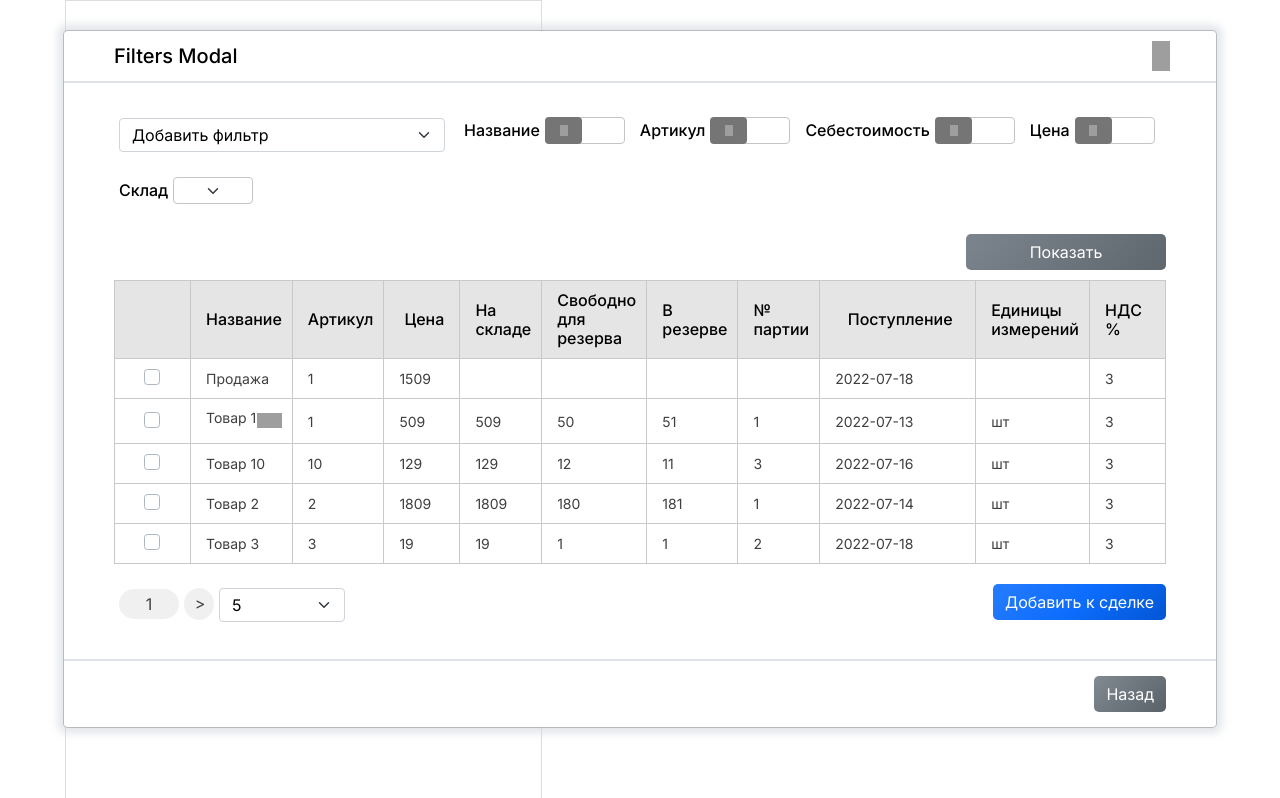
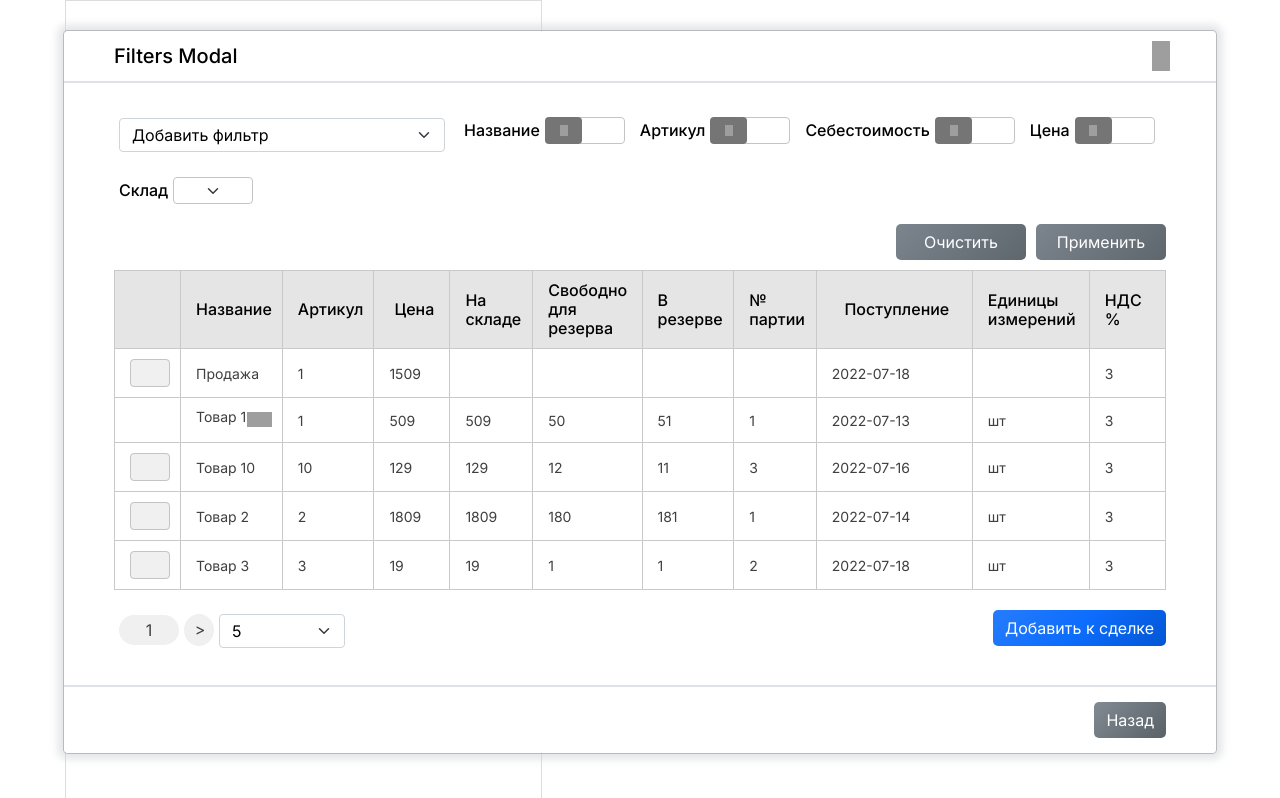
Before and after one commit to perfavore8/additing_product, a Vue app: page / in a window 1280 px wide. Both pictures are taken after a click on the button 505 px from the left and 70 px from the top of the page. Built offline with nearby package versions, Linux system fonts and the light colour scheme; grey boxes are pictures that could not be loaded.

Commit message:
some refactoring

```diff
--- a/src/app.scss
+++ b/src/app.scss
@@ -29,7 +29,7 @@
   @include font(400, 16px);
   outline: none;
   border-radius: 5px;
-  transition: background-color 0.15s ease-in-out, box-shadow 0.15s ease-in-out;
+  transition: all 0.15s ease-out;
 }
 .checkbox {
   position: absolute;
--- a/src/components/FiltersModal.vue
+++ b/src/components/FiltersModal.vue
@@ -16,9 +16,9 @@
             @add_filter="add_filter"
           />
         </keep-alive>
-        <span>{{ dont_show_filters }}</span>
         <div class="accept_btn">
-          <button @click="feelFilters()" class="accept">Показать</button>
+          <button @click="clean_filters()" class="btn1 btn">Очистить</button>
+          <button @click="feelFilters()" class="btn2 btn">Применить</button>
         </div>
         <main-grid
           class="main_grid"
@@ -63,8 +63,8 @@ export default {
     const accept = () => {
       let array = [];
       let array2 = [];
-      changeValue.value.forEach((val, idx) => {
-        if (val) {
+      countes.value.forEach((val, idx) => {
+        if (val != undefined && val != "") {
           array.push(data.value[idx]);
           array2.push(countes.value[idx]);
         }
@@ -113,13 +113,6 @@ export default {
       false,
     ];
 
-    const changeValue = ref([]);
-    const update_changeValue = (arr) => {
-      arr.forEach((val, idx) => {
-        changeValue.value[idx] = val;
-      });
-    };
-
     const feelFilters = () => {
       update_data();
       const arr = [0, 1];
@@ -156,7 +149,6 @@ export default {
       accept,
       data,
       collval,
-      update_changeValue,
       feelFilters,
       update_countes,
     };
@@ -241,13 +233,22 @@ export default {
       }
       .accept_btn {
         text-align: right;
-        .accept {
-          cursor: pointer;
-          padding: 6px 12px;
-          height: 36px;
-          width: 200px;
-          border: none;
-          color: #fff;
+        .btn1 {
+          width: 130px;
+          background: linear-gradient(
+            135deg,
+            hsl(208, 7%, 52%),
+            hsl(208, 7%, 46%),
+            hsl(206, 7%, 40%)
+          );
+        }
+        .btn1:hover {
+          background-color: #5f676d;
+          box-shadow: 0 0 5px 2px rgb(95 103 109 / 25%);
+        }
+        .btn2 {
+          margin-left: 10px;
+          width: 130px;
           background-color: #6c757d;
           background: linear-gradient(
             135deg,
@@ -255,14 +256,9 @@ export default {
             hsl(208, 7%, 46%),
             hsl(206, 7%, 40%)
           );
-          @include font(400, 16px);
-          border-radius: 5px;
-          transition: background-color 0.15s ease-in-out,
-            box-shadow 0.15s ease-in-out;
         }
-        .accept:hover {
-          background-color: #5f676d;
-          box-shadow: 0 0 5px 2px rgb(95 103 109 / 25%);
+        .btn2:hover {
+          box-shadow: 0 0 5px 2px rgb(2 86 212 / 25%);
         }
       }
     }
--- a/src/components/MainGrid.vue
+++ b/src/components/MainGrid.vue
@@ -48,20 +48,15 @@
             v-show="!showduplicate[i + idxes[page - 1][0]]"
           >
             <td class="item">
-              <input
-                type="checkbox"
-                class="checkbox"
-                :id="i + 'a'"
-                v-model="changeValue[data.indexOf(row)]"
-              />
-              <label :for="i + 'a'"></label>
-              <transition name="modal_count">
-                <div class="modal_count" v-if="changeValue[data.indexOf(row)]">
-                  <div class="modal_form">
-                    <input type="number" class="input" v-model="countes[i]" />
-                  </div>
-                </div>
-              </transition>
+              <div
+                class="modal_form"
+                v-if="
+                  duplicate[i + idxes[page - 1][0]] ||
+                  !duplicate[i + idxes[page - 1][0] + 1]
+                "
+              >
+                <input type="number" class="input" v-model="countes[i]" />
+              </div>
             </td>
             <td
               :class="{ open_dublitem: duplicate[i + idxes[page - 1][0]] }"
@@ -145,7 +140,6 @@ export default {
     },
   },
   emits: {
-    update_changeValue: null,
     accept: null,
     update_countes: null,
   },
@@ -161,7 +155,6 @@ export default {
       page: 1,
       filtersValue: [],
       updateKey: 0,
-      changeValue: [],
       duplicate: [],
       showduplicate: [],
       startIdx: 0,
@@ -178,13 +171,7 @@ export default {
     paginatedData: {
       handler: function () {
         this.updateKey += 1;
-        this.changeValue = [];
-      },
-      deep: true,
-    },
-    changeValue: {
-      handler: function () {
-        this.$emit("update_changeValue", this.changeValue);
+        this.countes = [];
       },
       deep: true,
     },
@@ -257,7 +244,7 @@ export default {
     // this.open_edit_modal(this.data[0], 0);
   },
   deactivated() {
-    this.changeValue = [];
+    this.countes = [];
   },
   methods: {
     change_count(option) {
@@ -327,6 +314,30 @@ export default {
   color: #3f3f3f;
   text-align: start;
   min-width: 50px;
+  .input {
+    width: calc(100% - 12px);
+    height: calc(100% - 12px);
+    outline: none;
+    border: none;
+    border: 1px solid #c4c4c4;
+    border-radius: 4px;
+    padding: 5px;
+    background: transparent;
+    appearance: none;
+  }
+  input::-webkit-outer-spin-button,
+  input::-webkit-inner-spin-button {
+    -webkit-appearance: none;
+    margin: 0;
+  }
+  .modal_form {
+    width: 40px;
+    height: 28px;
+    margin-left: 10px;
+    background: #f0f0f0;
+    position: relative;
+    border-radius: 4px;
+  }
 }
 .row {
 }
@@ -359,8 +370,7 @@ export default {
   width: 100px;
 }
 .item:first-child {
-  width: 17px !important;
-  text-align: center;
+  padding-left: 5px;
 }
 .bar_item:first-child {
   width: 17px !important;
@@ -481,77 +491,4 @@ export default {
 .rows-leave-to {
   opacity: 0;
 }
-
-// .modal_count-enter-active,
-// .modal_count-leave-active {
-//   transition: all 0.5s ease-in-out;
-// }
-// .modal_count-enter-from,
-// .modal_count-leave-to {
-//   opacity: 0;
-// }
-.modal_count-enter-active {
-  animation: bounce-in 0.3s;
-}
-.modal_count-leave-active {
-  animation: bounce-in 0.3s reverse;
-}
-@keyframes bounce-in {
-  0% {
-    transform: rotate(90deg);
-    opacity: 0;
-  }
-  60% {
-    transform: rotate(-30deg);
-    opacity: 0.9;
-  }
-  100% {
-    transform: rotate(0deg);
-    opacity: 1;
-  }
-}
-.modal_count {
-  z-index: 99999;
-  position: relative;
-  left: 38px;
-  top: -23px;
-  height: 0;
-  width: 0;
-  .input {
-    width: calc(100% - 12px);
-    height: calc(100% - 12px);
-    outline: none;
-    border: none;
-    border: 1px solid #c4c4c4;
-    border-left-color: #c4c4c480;
-    border-radius: 4px;
-    padding: 5px;
-    background: transparent;
-    appearance: none;
-  }
-  input::-webkit-outer-spin-button,
-  input::-webkit-inner-spin-button {
-    -webkit-appearance: none;
-    margin: 0;
-  }
-  .modal_form {
-    width: 56px;
-    height: 28px;
-    margin-left: 10px;
-    background: #f0f0f0;
-    position: relative;
-    border-radius: 4px;
-  }
-  .modal_form:before {
-    content: "";
-    width: 0;
-    height: 0;
-    position: absolute;
-    right: 100%;
-    top: calc(50% - 6px);
-    border-top: 6px solid transparent;
-    border-right: 10px solid #e5e5e5;
-    border-bottom: 6px solid transparent;
-  }
-}
 </style>
--- a/src/components/MainPage.vue
+++ b/src/components/MainPage.vue
@@ -29,6 +29,9 @@
             <div class="links">
               <div
                 class="triangle"
+                :class="{
+                  triangle_last: path.length - 1 == idx,
+                }"
                 v-for="(cat, idx) in selected_categoryes"
                 :key="cat"
                 @click="
@@ -91,7 +94,7 @@
                 <div class="card_footer">
                   <button
                     class="btn btn_del"
-                    @click="update_changeValue([row])"
+                    @click="update_changeValue([row], [1])"
                   >
                     Добавить к сделке
                   </button>
@@ -133,6 +136,9 @@
                   <div class="value" v-else>
                     {{ search_value(item.name, row) }}
                   </div>
+                </div>
+                <div class="footer">
+                  <button class="btn btn1">возврат</button>
                 </div>
               </div>
             </transition>
@@ -491,6 +497,13 @@ export default {
           .triangle:first-child:hover {
             margin-left: 0;
           }
+          .triangle_last {
+            color: #fff;
+            background: rgba(27, 53, 70, 0.945) !important;
+          }
+          .triangle_last:hover {
+            background: rgba(27, 53, 70, 0.851) !important;
+          }
           .triangle:active {
             background: #d6d6d6 !important;
           }
@@ -610,6 +623,26 @@ export default {
               }
             }
           }
+          .footer {
+            display: flex;
+            justify-content: end;
+            .btn1 {
+              padding: 0 12px;
+              height: 32px;
+              color: #fff;
+              background-color: #6c757d;
+              background: linear-gradient(
+                135deg,
+                hsl(208, 7%, 66%),
+                hsl(208, 7%, 58%),
+                hsl(206, 7%, 50%)
+              );
+            }
+            .btn1:hover {
+              background-color: #5f676d;
+              box-shadow: 0 0 5px 2px rgb(95 103 109 / 25%);
+            }
+          }
         }
         .grid {
           display: flex;
--- a/src/composition/filters.js
+++ b/src/composition/filters.js
@@ -7,6 +7,8 @@ export function useFilters() {
   const add_filter = (option) => {
     show_filters.value[params.value.indexOf(option.name)] = true;
   };
+  const clean_filters = () =>
+    (show_filters.value = [true, true, true, true, true]);
   const filtersValue = ref([]);
   const updateFiltersValue = (value) => {
     filtersValue.value = value;
@@ -32,7 +34,6 @@ export function useFilters() {
     });
     return result;
   };
-  const qwe = (val) => console.log(val);
   return {
     show_filters,
     add_filter,
@@ -40,6 +41,6 @@ export function useFilters() {
     updateFiltersValue,
     includes,
     eqval,
-    qwe,
+    clean_filters,
   };
 }
```
